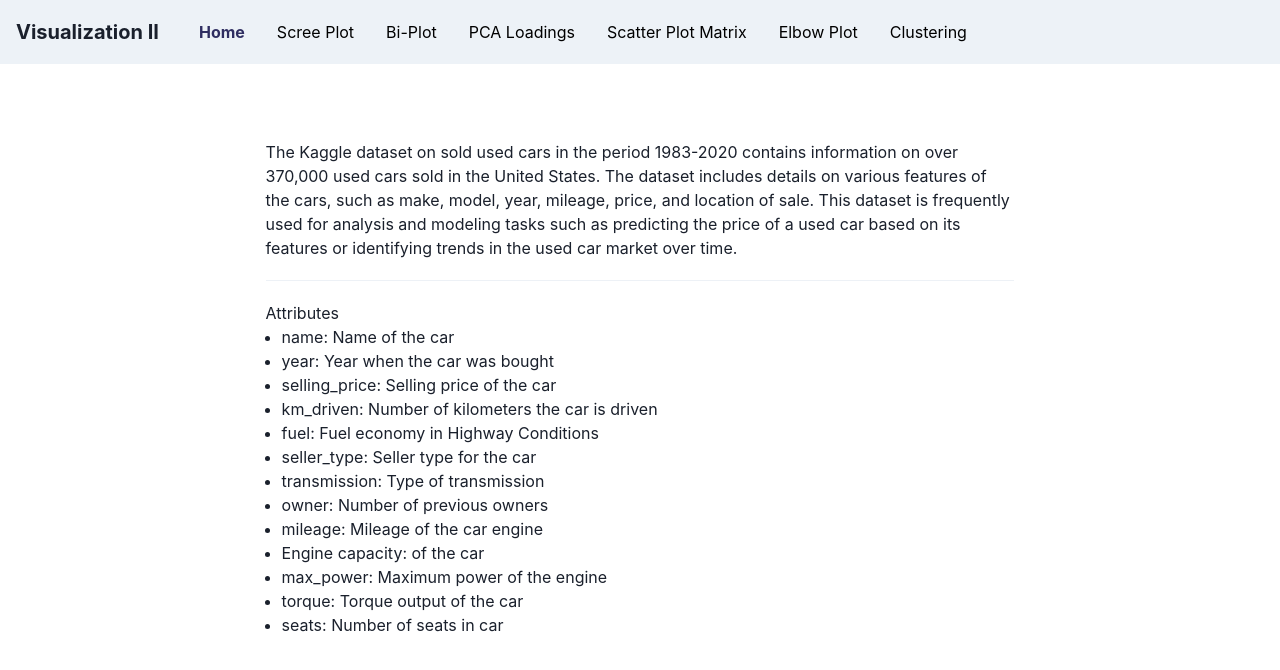
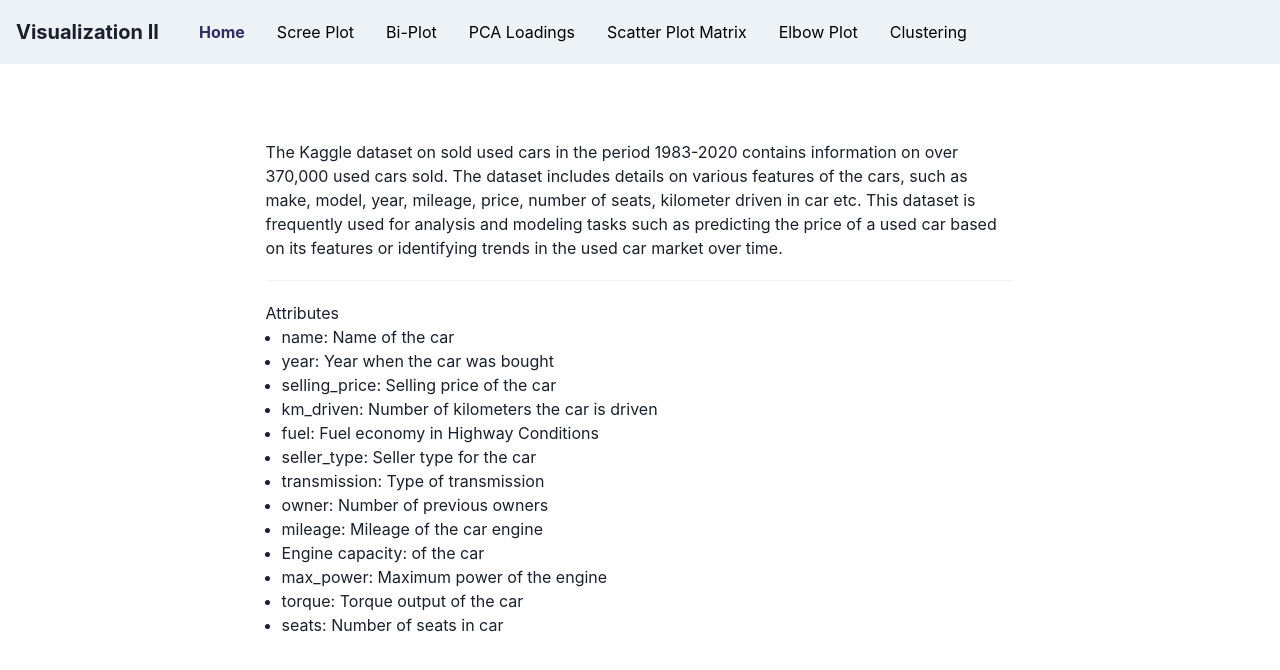
Before and after one commit to nisarggupta96/visualization-mini-project-2, a Next.js app: page / in a window 1280 px wide. Shown: the top 670 px of the page. Built offline with nearby package versions, Linux system fonts and the light colour scheme.

Commit message:
fix(): content

```diff
--- a/src/pages/index.tsx
+++ b/src/pages/index.tsx
@@ -5,13 +5,13 @@ export default function Home() {
         <Box m={"auto"} mt={"60px"} w={"60%"}>
             <Box>
                 The Kaggle dataset on sold used cars in the period 1983-2020
-                contains information on over 370,000 used cars sold in the
-                United States. The dataset includes details on various features
-                of the cars, such as make, model, year, mileage, price, and
-                location of sale. This dataset is frequently used for analysis
-                and modeling tasks such as predicting the price of a used car
-                based on its features or identifying trends in the used car
-                market over time.
+                contains information on over 370,000 used cars sold. The dataset
+                includes details on various features of the cars, such as make,
+                model, year, mileage, price, number of seats, kilometer driven
+                in car etc. This dataset is frequently used for analysis and
+                modeling tasks such as predicting the price of a used car based
+                on its features or identifying trends in the used car market
+                over time.
             </Box>
             <Divider mt={"20px"} mb={"20px"} />
             Attributes
```
